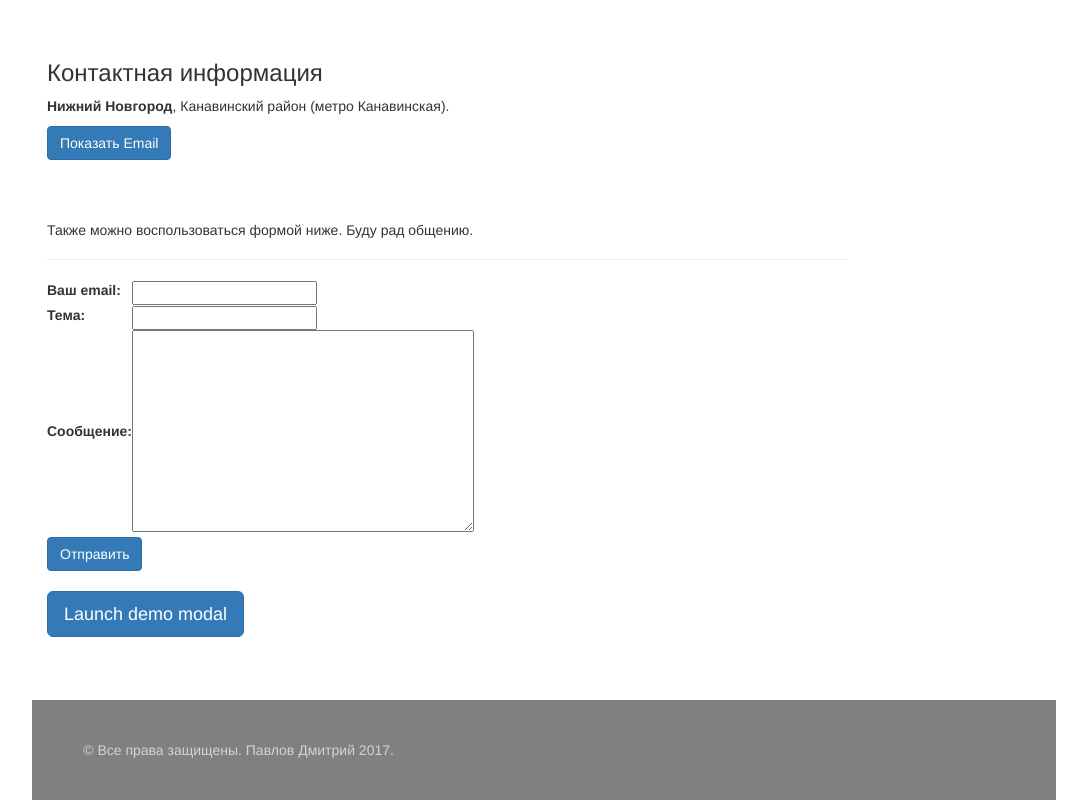
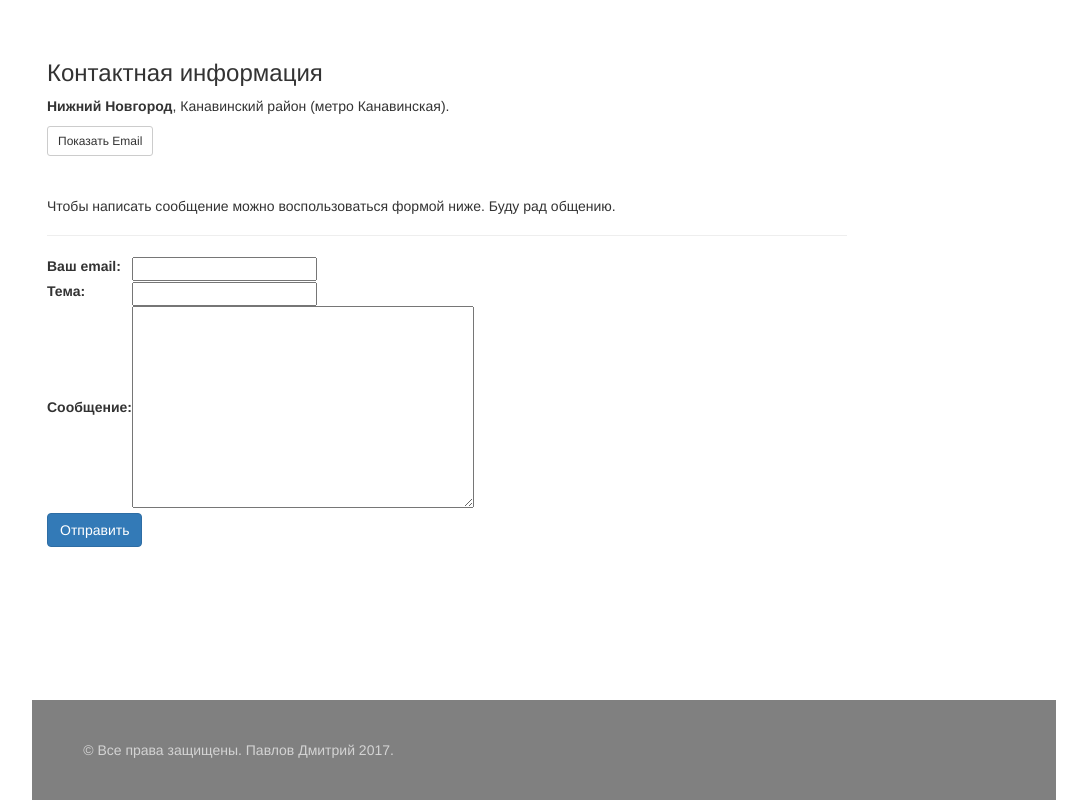
Before and after one commit to dmitry741/django_released, a Django app: page /feedback in a window 1280 px wide. Shown: the part 180-980 px from the top of the page, without its empty margins (96-1183 px from the left). Run offline with Django 3.2, Linux system fonts and the light colour scheme; some libraries are stand-ins or nearby versions.

Commit message:
change in contact form. Fix bugs in view
ridan

```diff
--- a/first_app_django/mainapp/views.py
+++ b/first_app_django/mainapp/views.py
@@ -100,8 +100,8 @@ def get_string_age(_year, _month, _day):
 def get_string_cur_date():
     months = {1: 'Января', 2: 'Февраля', 3: 'Марта',
               4: 'Апреля', 5: 'Мая', 6: 'Июня',
-              7: 'Июля', 8: 'Августа', 9: 'сентября',
-              10: 'октября ', 11: 'Ноября', 12: 'Декабря'}
+              7: 'Июля', 8: 'Августа', 9: 'Сентября',
+              10: 'Октября ', 11: 'Ноября', 12: 'Декабря'}
     cur_date = datetime.datetime.now()
     day_of_weak = cur_date.isoweekday()
 
--- a/first_app_django/templates/contacts.html
+++ b/first_app_django/templates/contacts.html
@@ -42,20 +42,18 @@
                 <h3>Контактная информация</h3>
                 <p><b>Нижний Новгород</b>, Канавинский район (метро Канавинская).</p>
 
-                <a class="btn btn-primary" role="button" data-toggle="collapse" href="#collapseExample"
+                <a class="btn btn-default btn-sm" role="button" data-toggle="collapse" href="#collapseExample"
                    aria-expanded="false" aria-controls="collapseExample">
                     Показать Email
                 </a>
-                <br>
                 <br>
 
                 <div class="collapse" id="collapseExample">
                     <img src='{% static "images/email_collaboration.png" %}' alt="Sorry, can't load email.">
                 </div>
-
                 <br>
                 <br>
-                <p>Также можно воспользоваться формой ниже. Буду рад общению.</p>
+                <p>Чтобы написать сообщение можно воспользоваться формой ниже. Буду рад общению.</p>
             </div>
 
             <form action="/feedback" method="post">
@@ -66,48 +64,6 @@
                 <input type="submit" value="Отправить" class="btn btn-primary"/>
             </form>
             <br>
-
-            <!-- Button trigger modal -->
-            <button type="button" class="btn btn-primary btn-lg" data-toggle="modal" data-target="#myModal">
-                Launch demo modal
-            </button>
-
-            <!-- Modal -->
-            <div class="modal fade" id="myModal" tabindex="-1" role="dialog" aria-labelledby="myModalLabel">
-                <div class="modal-dialog" role="document">
-                    <div class="modal-content">
-                        <div class="modal-header">
-                            <button type="button" class="close" data-dismiss="modal" aria-label="Close"><span
-                                    aria-hidden="true">&times;</span></button>
-                            <h4 class="modal-title" id="myModalLabel">Modal title</h4>
-                        </div>
-                        <div class="modal-body">
-                            <img src='{% static "images/email_collaboration.png" %}' alt="Sorry, can't load email.">
-                            <div>Lorem ipsum dolor sit amet, consectetur adipisicing elit. Adipisci consequatur
-                                corporis, culpa distinctio doloribus eaque eius est, ex iure libero magnam molestiae
-                                nihil nostrum numquam reprehenderit sed, veniam vitae voluptate?
-                            </div>
-                            <div>Facere, ipsum, nemo. Alias cupiditate debitis deserunt ducimus harum laudantium minus
-                                officiis quidem sapiente. Aliquam, asperiores, blanditiis dolorum eaque laudantium
-                                molestias necessitatibus odit quisquam repudiandae sed sit tempora tenetur. Eos.
-                            </div>
-                            <div>A animi deserunt eos, fugiat illum incidunt iste laudantium maiores, optio praesentium
-                                quam ratione sunt voluptatibus. Aut cum, cupiditate esse, eum iure laborum odit,
-                                perferendis placeat quis reprehenderit similique sint.
-                            </div>
-                            <div>Accusamus amet asperiores atque commodi consectetur dolore dolorem doloribus ea eius
-                                error, et hic in modi nobis numquam possimus quas qui quia quos recusandae sequi
-                                temporibus veniam vero vitae voluptatem!
-                            </div>
-                        </div>
-                        <div class="modal-footer">
-                            <button type="button" class="btn btn-default" data-dismiss="modal">Close</button>
-                            <button type="button" class="btn btn-primary">Save changes</button>
-                        </div>
-                    </div>
-                </div>
-            </div>
-            <!-- End Modal -->
 
             {% if feed_success %}
             <div class="alert alert-success alert-dismissible" role="alert">
```
